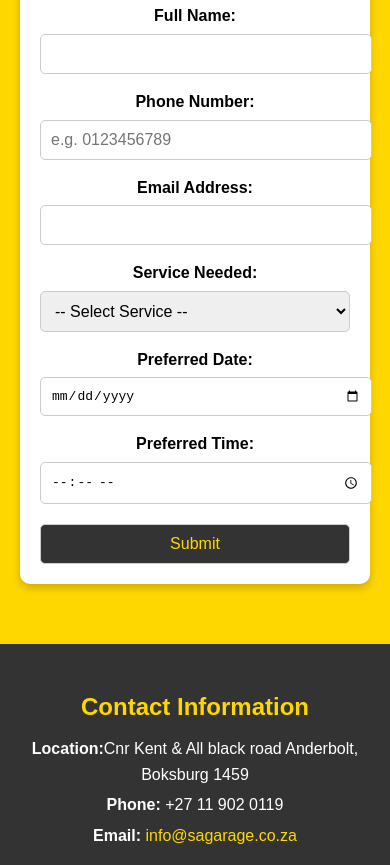
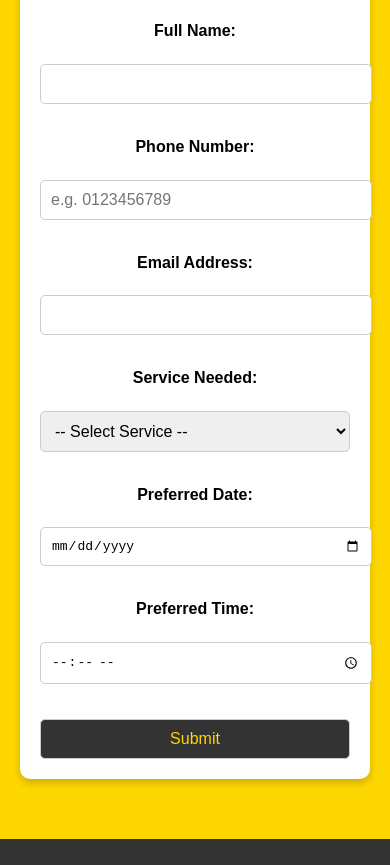
Before and after one commit to thabanghutamo/sagarage, a website: page booking.html in a window 390 px wide. Shown: the part 376-1241 px from the top of the page. Drawn offline with Linux system fonts and the light colour scheme.

Commit message:
Update booking.html

```diff
--- a/booking.html
+++ b/booking.html
@@ -7,6 +7,13 @@
   <link rel="stylesheet" href="style.css" />
   <script defer src="main.js"></script>
   <style>
+    /* General Styles */
+    body {
+      margin: 0;
+      font-family: Arial, sans-serif;
+    }
+
+    /* Footer Styles */
     footer {
       background-color: #333; /* dark footer */
       color: #FFD700; /* yellow text */
@@ -43,6 +50,59 @@
 
     .footer-info a:hover {
       text-decoration: underline;
+    }
+
+    /* Contact Form Styles */
+    .contact-container {
+      max-width: 800px;
+      margin: 0 auto;
+      padding: 20px;
+    }
+
+    form {
+      display: flex;
+      flex-direction: column;
+      gap: 15px;
+    }
+
+    label {
+      font-weight: bold;
+    }
+
+    input, textarea, button {
+      width: 100%;
+      padding: 10px;
+      font-size: 1em;
+    }
+
+    button {
+      background-color: #FFD700;
+      color: #333;
+      border: none;
+      cursor: pointer;
+    }
+
+    button:hover {
+      background-color: #FFC107;
+    }
+
+    /* Responsive Design for Mobile */
+    @media (max-width: 768px) {
+      .footer-container, .contact-container {
+        padding: 10px;
+      }
+
+      .footer-info h3 {
+        font-size: 1.2em;
+      }
+
+      .footer-info p {
+        font-size: 0.9em;
+      }
+
+      input, textarea, button {
+        font-size: 0.9em;
+      }
     }
   </style>
 </head>
```
